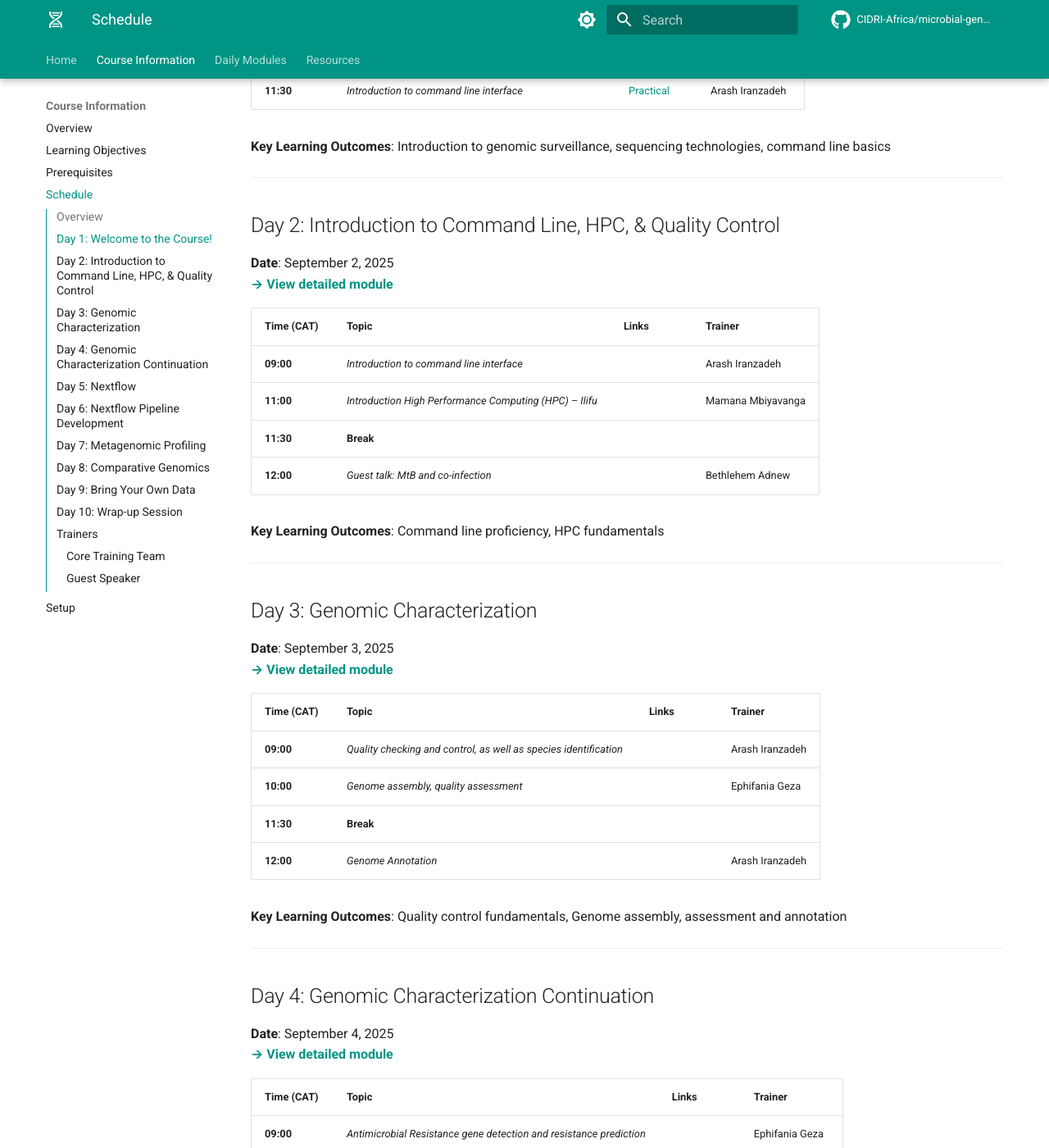
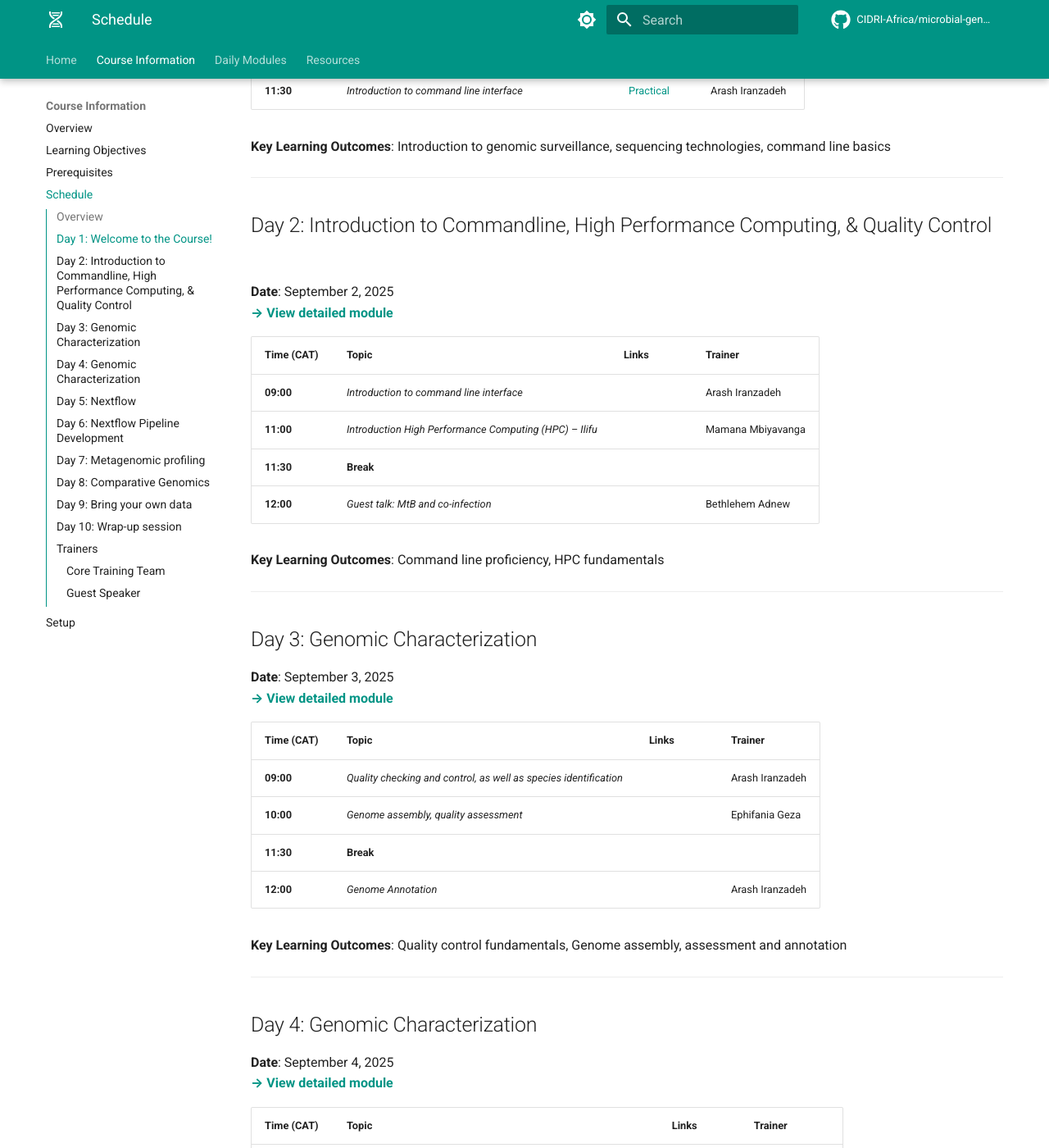
Before and after one commit to mamanambiya/microbial-genomics-training, an MkDocs documentation site: the page built from docs_src/course/schedule.md, in a window 1280 px wide and 1400 px high, scrolled down 1041 px. Shown: the whole window at 82% size. Built offline with MkDocs 1.6.1 and Material for MkDocs 9.7.7, drawn with Linux system fonts in a browser that asks for light colours; comment, search, counter and statistics services are not loaded; some of the changed text lies outside the part shown.

Commit message:
Update schedule and module titles to match pathogen-genomics-2025 source
- Update Day 2 title to use "Commandline, High Performance Computing"
- Remove "Continuation" from Day 4 title
- Standardize capitalization for Days 7, 9, and 10
- Update corresponding module files to match new titles

🤖 Generated with [Claude Code](https://claude.ai/code)

Co-Authored-By: Claude <noreply@anthropic.com>

```diff
--- a/docs_src/course/schedule.md
+++ b/docs_src/course/schedule.md
@@ -35,7 +35,7 @@ The 10-day intensive training course covers fundamental to advanced topics in mi
 
 ---
 
-## Day 2: Introduction to Command Line, HPC, & Quality Control
+## Day 2: Introduction to Commandline, High Performance Computing, & Quality Control
 
 **Date**: September 2, 2025
 **[→ View detailed module](../modules/day2/index.md)**
@@ -67,7 +67,7 @@ The 10-day intensive training course covers fundamental to advanced topics in mi
 
 ---
 
-## Day 4: Genomic Characterization Continuation
+## Day 4: Genomic Characterization
 
 **Date**: September 4, 2025
 **[→ View detailed module](../modules/day4/index.md)**
@@ -114,7 +114,7 @@ The 10-day intensive training course covers fundamental to advanced topics in mi
 
 ---
 
-## Day 7: Metagenomic Profiling
+## Day 7: Metagenomic profiling
 
 **Date**: September 9, 2025
 **[→ View detailed module](../modules/day7/index.md)**
@@ -147,7 +147,7 @@ The 10-day intensive training course covers fundamental to advanced topics in mi
 
 ---
 
-## Day 9: Bring Your Own Data
+## Day 9: Bring your own data
 
 **Date**: September 11, 2025
 **[→ View detailed module](../modules/day9/index.md)**
@@ -162,7 +162,7 @@ The 10-day intensive training course covers fundamental to advanced topics in mi
 
 ---
 
-## Day 10: Wrap-up Session
+## Day 10: Wrap-up session
 
 **Date**: September 12, 2025
 **[→ View detailed module](../modules/day10/index.md)**
--- a/docs_src/modules/day2/index.md
+++ b/docs_src/modules/day2/index.md
@@ -1,4 +1,4 @@
-# Day 2: Introduction to Command Line, HPC, & Quality Control
+# Day 2: Introduction to Commandline, High Performance Computing, & Quality Control
 
 **Date**: September 2, 2025
 **Duration**: 09:00-13:00 CAT
```
Also changed, not shown: docs_src/modules/day10/index.md (+1 -1 lines), docs_src/modules/day4/index.md (+1 -1 lines), docs_src/modules/day7/index.md (+1 -1 lines), docs_src/modules/day9/index.md (+1 -1 lines).
